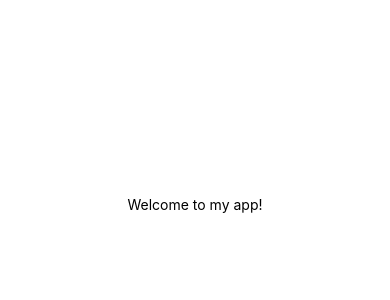
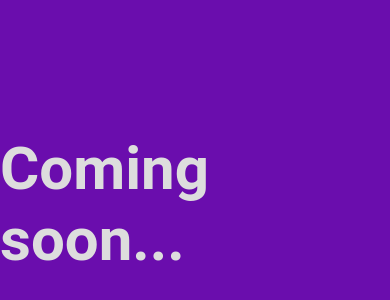
Before and after one commit to felix-hh/nativeScheduler, a React Native app: screen / in a window 390 px wide. Shown: the part 218-518 px from the top of the page. Built offline with nearby package versions, Linux system fonts and the light colour scheme.

Commit message:
Added some CSS styling

```diff
--- a/App.js
+++ b/App.js
@@ -5,7 +5,7 @@ import { StyleSheet, Text, View } from 'react-native';
 export default function App() {
   return (
     <View style={styles.container}>
-    <Text style={styles.textStyle}>Welcome to my app!</Text>
+    <Text style={styles.textStyle}>Coming soon...</Text>
     </View>
   );
 }
@@ -13,8 +13,16 @@ export default function App() {
 const styles = StyleSheet.create({
   container: {
     flex: 1,
-    backgroundColor: '#fff',
+    backgroundColor: '#6a0dad',
     alignItems: 'center',
     justifyContent: 'center',
   },
-});
+  textStyle:{
+    fontFamily: "Roboto",
+    fontWeight: "bold",
+    fontSize: 60,
+    color: "#DDD",
+    marginVertical: 4,
+  },
+}
+);
--- a/app.json
+++ b/app.json
@@ -21,6 +21,8 @@
     },
     "web": {
       "favicon": "./assets/favicon.png"
-    }
+    },
+    "description": "Trying out React Native",
+    "githubUrl": "https://github.com/felix-hh/nativeScheduler"
   }
 }
```
Also changed, not shown: package.json (+5 -2 lines).
